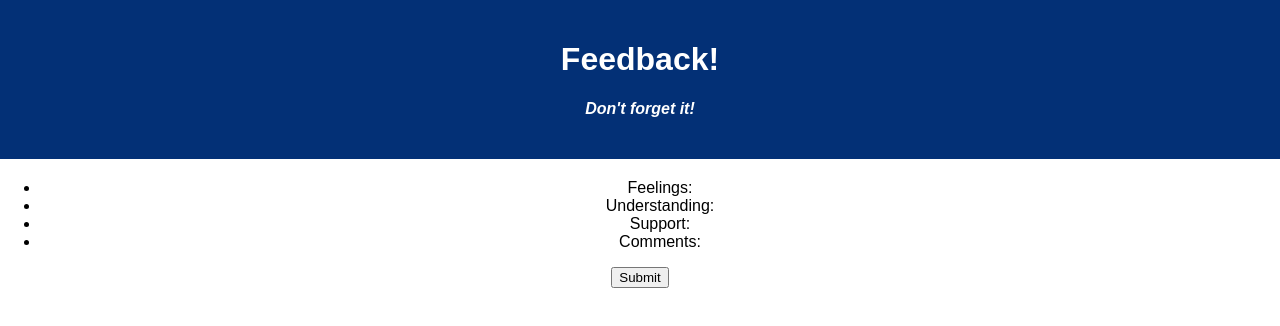
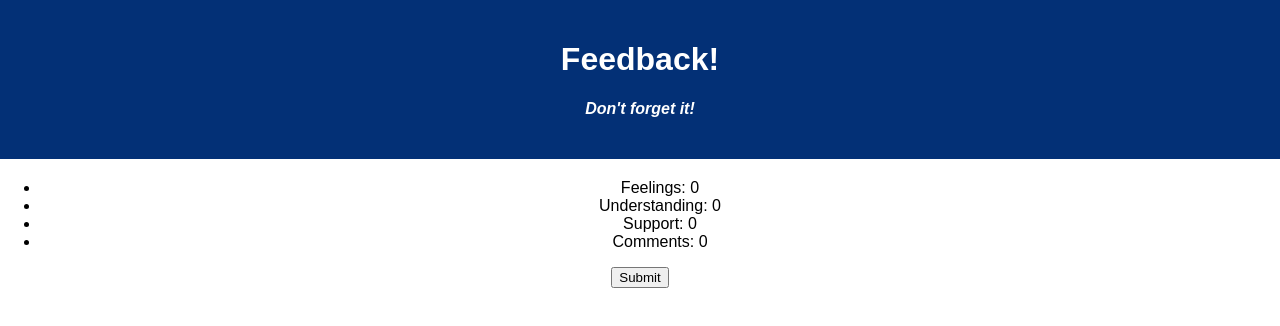
Before and after one commit to jeremy-cady/weekend-redux-feedback-loop, a React (Create React App) app: page /#/review in a window 1280 px wide. Shown: the top 326 px of the page. Built offline with nearby package versions, Linux system fonts and the light colour scheme.

Commit message:
base mode functional

```diff
--- a/src/components/ReviewFeedback/ReviewFeedback.jsx
+++ b/src/components/ReviewFeedback/ReviewFeedback.jsx
@@ -19,7 +19,7 @@ function ReviewFeedback() {
 
 
     const addFeedbackItem = () => {
-        axios.post({
+        axios({
           method: 'POST',
           url: '/feedback',
           data: {
@@ -30,7 +30,7 @@ function ReviewFeedback() {
           }
         }).then((response) => {
           console.log('response is:', response);
-          //history.push('/feelings')
+          history.push('/feelings')
         }).catch((error) => {
           console.error('POST /feedback error', error);
         });
--- a/src/index.js
+++ b/src/index.js
@@ -10,37 +10,37 @@ import { Provider } from 'react-redux';
 import logger from 'redux-logger';
 
 
-const feelingsReducer = (state = '', action) => {
+const feelingsReducer = (state = 0, action) => {
     switch(action.type) {
         case 'SET_FEELINGS_INFO':
-            return [...state, action.payload]
+            return action.payload
     }
     return state;
 };
 
 
-const understandingReducer = (state = '', action) => {
+const understandingReducer = (state = 0, action) => {
     switch (action.type) {
         case 'SET_UNDERSTANDING_INFO':
-            return [...state, action.payload]
+            return action.payload
     }
     return state
 };
 
 
-const supportReducer = (state = '', action) => {
+const supportReducer = (state = 0, action) => {
     switch (action.type) {
         case 'SET_SUPPORT_INFO':
-            return [...state, action.payload]
+            return action.payload
     }
     return state;
 };
 
 
-const commentsReducer = (state = '', action) => {
+const commentsReducer = (state = 0, action) => {
     switch (action.type) {
         case 'SET_COMMENTS_INFO':
-            return [...state, action.payload]
+            return action.payload
     }
     return state;
 };
```
